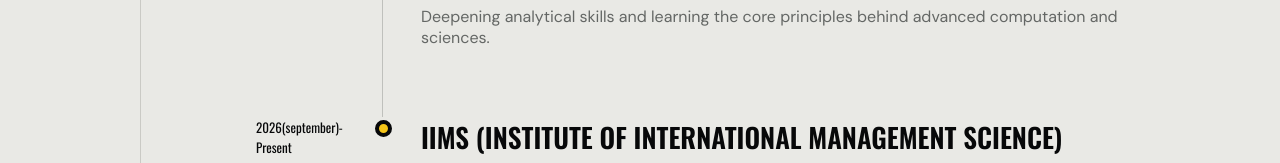
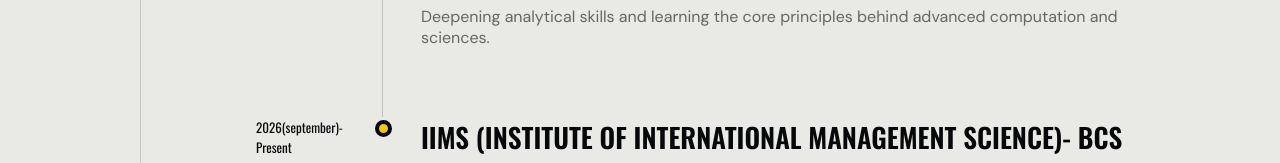
Before and after one commit to Momoq12/yojan-portfolio, a website: page index.html in a window 1280 px wide. Shown: the part 3650-3813 px from the top of the page. Drawn offline with nearby package versions, Linux system fonts and the light colour scheme; no server answers.

Commit message:
Update website files from dashboard

```diff
--- a/index.html
+++ b/index.html
@@ -103,7 +103,7 @@
         <div class="timeline">
           <div class="timeline-row"><time>2015-2024</time><span></span><div><h3>Galaxy Public School</h3><p> Building a strong academic foundation and discovering early interests.</p></div></div>
           <div class="timeline-row"><time>2024-2026</time><span></span><div><h3>Global College International A-Levels</h3><p>Deepening analytical skills and learning the core principles behind advanced computation and sciences.</p></div></div>
-          <div class="timeline-row"><time>2026(september)-Present</time><span></span><div><h3>IIMS (Institute of International Management Science)</h3><p>Turning theoretical lessons into working programs, one line of code at a time, while specializing in software systems.</p></div></div>
+          <div class="timeline-row"><time>2026(september)-Present</time><span></span><div><h3>IIMS (Institute of International Management Science)- BCS</h3><p>Turning theoretical lessons into working programs, one line of code at a time, while specializing in software systems.</p></div></div>
         </div>
       </div>
     </section>
```
